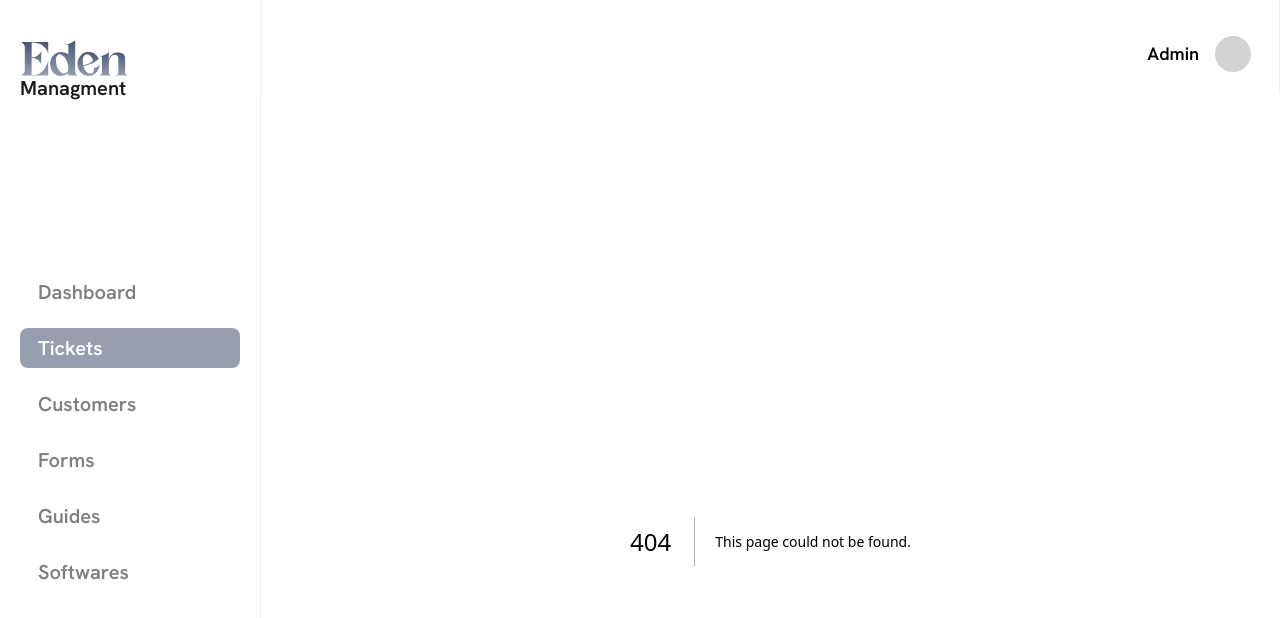
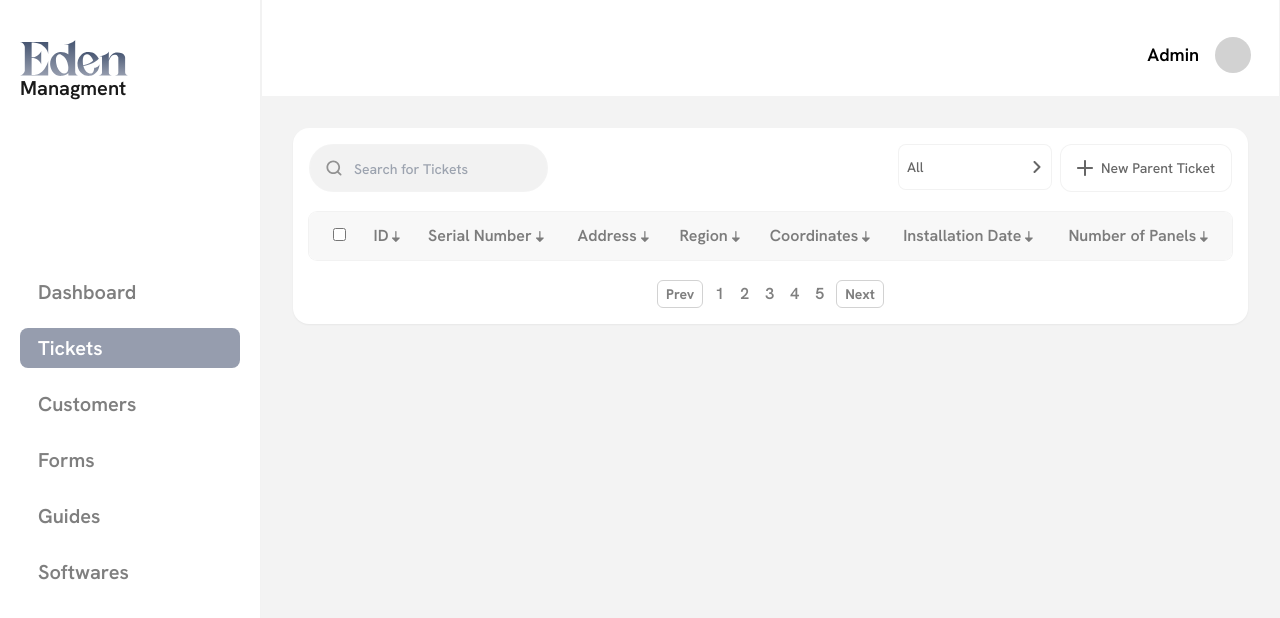
Before and after one commit to Syed-Haider-Shah/Thermite, a Next.js app: page /tickets in a window 1280 px wide. Before the commit this address had no page. Shown: the top 618 px of the page. Built offline with nearby package versions, Linux system fonts and the light colour scheme.

Commit message:
Parent Ticket Page

```diff
--- /dev/null
+++ b/src/app/tickets/page.tsx
@@ -0,0 +1,60 @@
+import { Button, DropDown, SearchBar, Table, UnionIcon } from '@/components'
+import PageNav from '@/components/PageNav'
+
+const cols = [
+  {
+    field: 'id',
+    name: 'ID'
+  },
+  {
+    field: 'serial_number',
+    name: 'Serial Number'
+  },
+  {
+    field: 'address',
+    name: 'Address'
+  },
+  {
+    field: 'region',
+    name: 'Region'
+  },
+  {
+    field: 'coordinates',
+    name: 'Coordinates'
+  },
+  {
+    field: 'installation_date',
+    name: 'Installation Date'
+  },
+  {
+    field: 'number_of_panels',
+    name: 'Number of Panels'
+  }
+]
+
+const OPTIONS = [
+  { value: 'all', name: 'All' },
+  { value: 'active', name: 'Active' },
+  { value: 'completed', name: 'Completed' }
+]
+
+const Tickets = async () => {
+  return (
+    <article className="flex flex-col gap-5">
+      <div className="flex justify-between">
+        <SearchBar placeholder="Search for Tickets" />
+        <div className="flex gap-x-2">
+          <DropDown options={OPTIONS} name="category" />
+          <Button className="group rounded-xl border border-black/5 bg-white px-4 font-medium text-black/60">
+            <UnionIcon />
+            New Parent Ticket
+          </Button>
+        </div>
+      </div>
+      <Table cols={cols} rows={[]} />
+      <PageNav pageCount={5} />
+    </article>
+  )
+}
+
+export default Tickets
```
